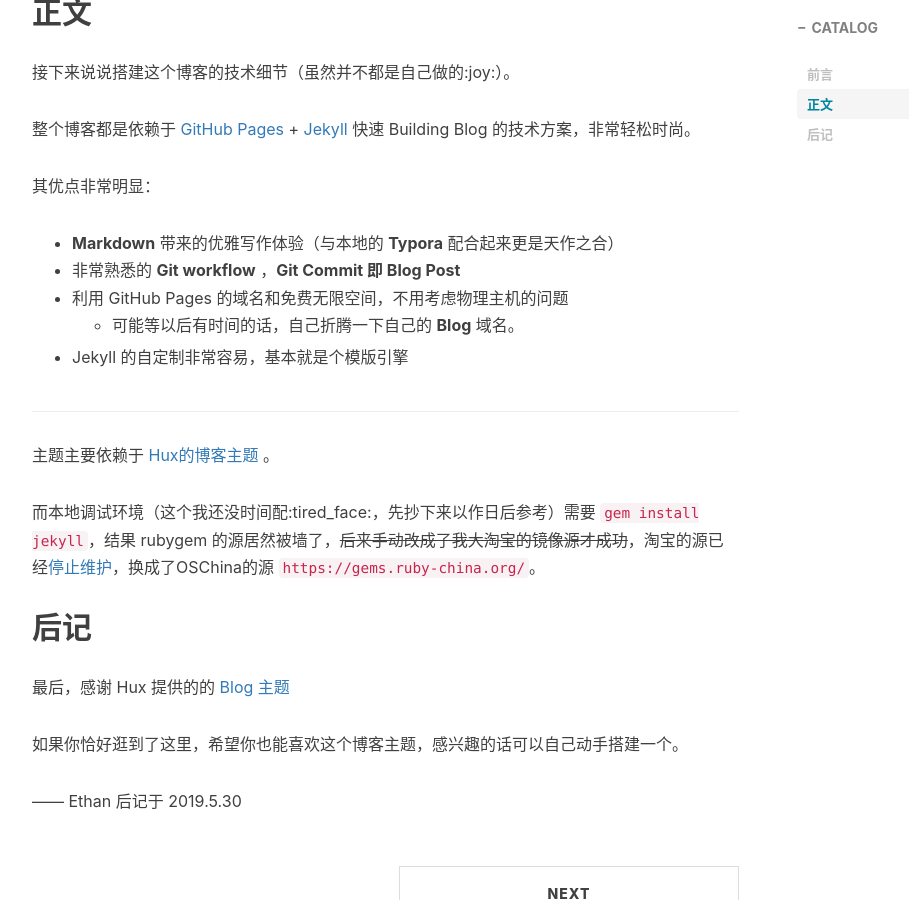
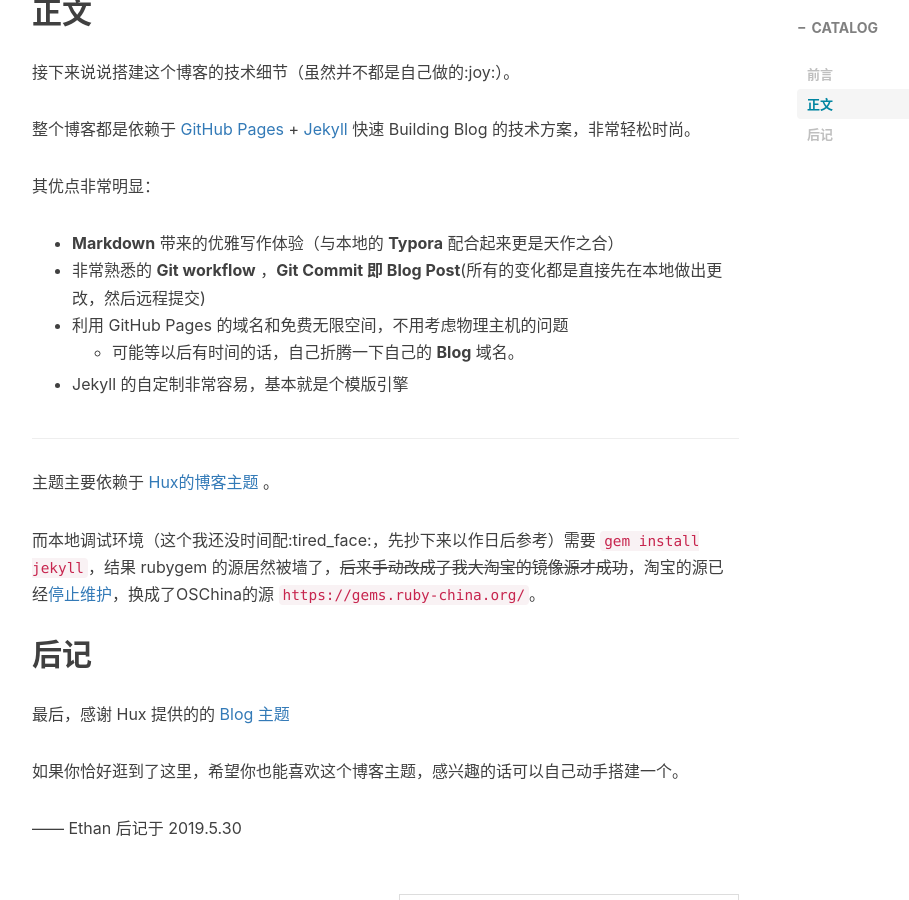
Before and after one commit to MetrixLambert/metrixlambert.github.io, a Jekyll site: the page built from _posts/2019-05-30-Hello-My-Blog.md, in a window 1280 px wide and 900 px high, scrolled down 1047 px. Shown: the whole window, without its empty margins (233-1142 px from the left). Built offline with Jekyll 4.4.1, drawn with Linux system fonts in a browser that asks for light colours; nearby versions of some CDN libraries; comment, search, counter and statistics services are not loaded.

Commit message:
Update 2019-05-30-Hello-My-Blog.md

```diff
--- a/_posts/2019-05-30-Hello-My-Blog.md
+++ b/_posts/2019-05-30-Hello-My-Blog.md
@@ -35,7 +35,7 @@ This is Ethan's first blog，enjoy it ! :laughing:
 其优点非常明显：
 
 * **Markdown** 带来的优雅写作体验（与本地的 **Typora** 配合起来更是天作之合）
-* 非常熟悉的 **Git workflow** ，**Git Commit 即 Blog Post**
+* 非常熟悉的 **Git workflow** ，**Git Commit 即 Blog Post**(所有的变化都是直接先在本地做出更改，然后远程提交)
 * 利用 GitHub Pages 的域名和免费无限空间，不用考虑物理主机的问题
 	* 可能等以后有时间的话，自己折腾一下自己的 **Blog** 域名。
 * Jekyll 的自定制非常容易，基本就是个模版引擎
```
